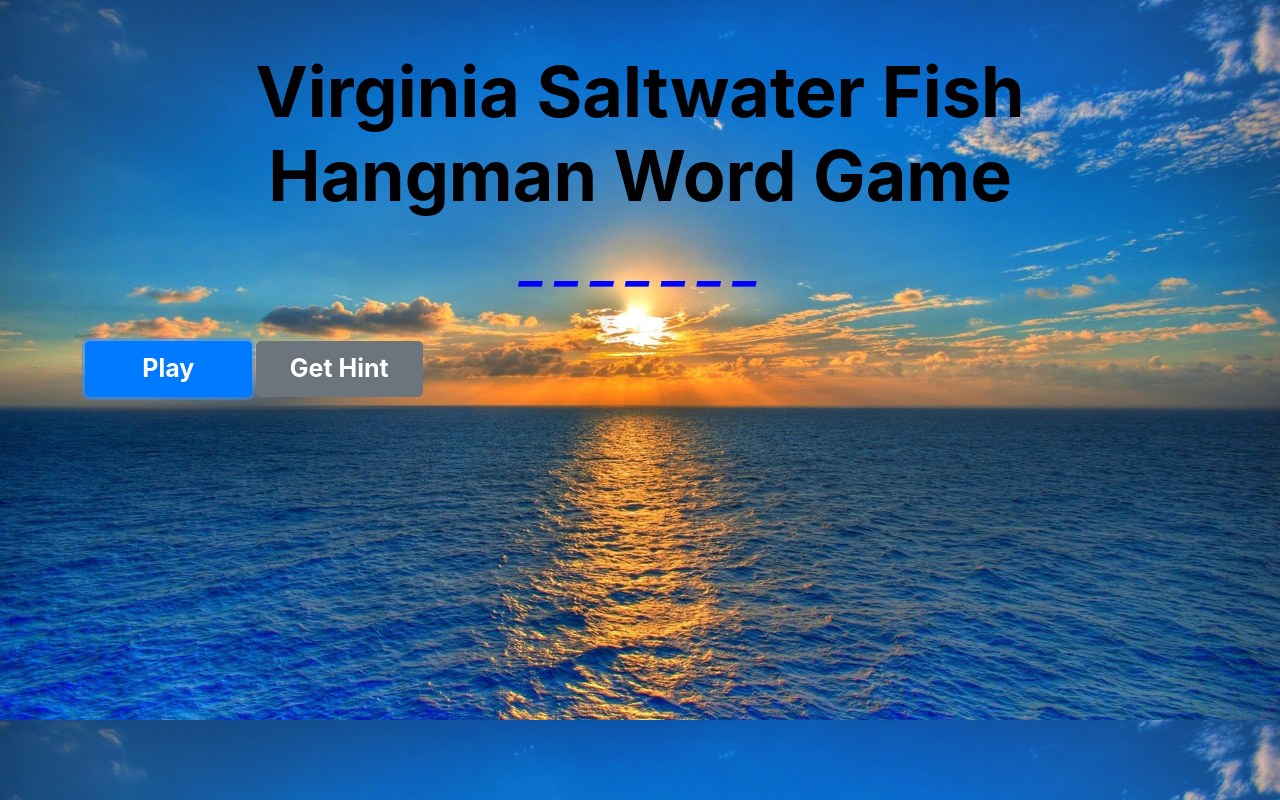
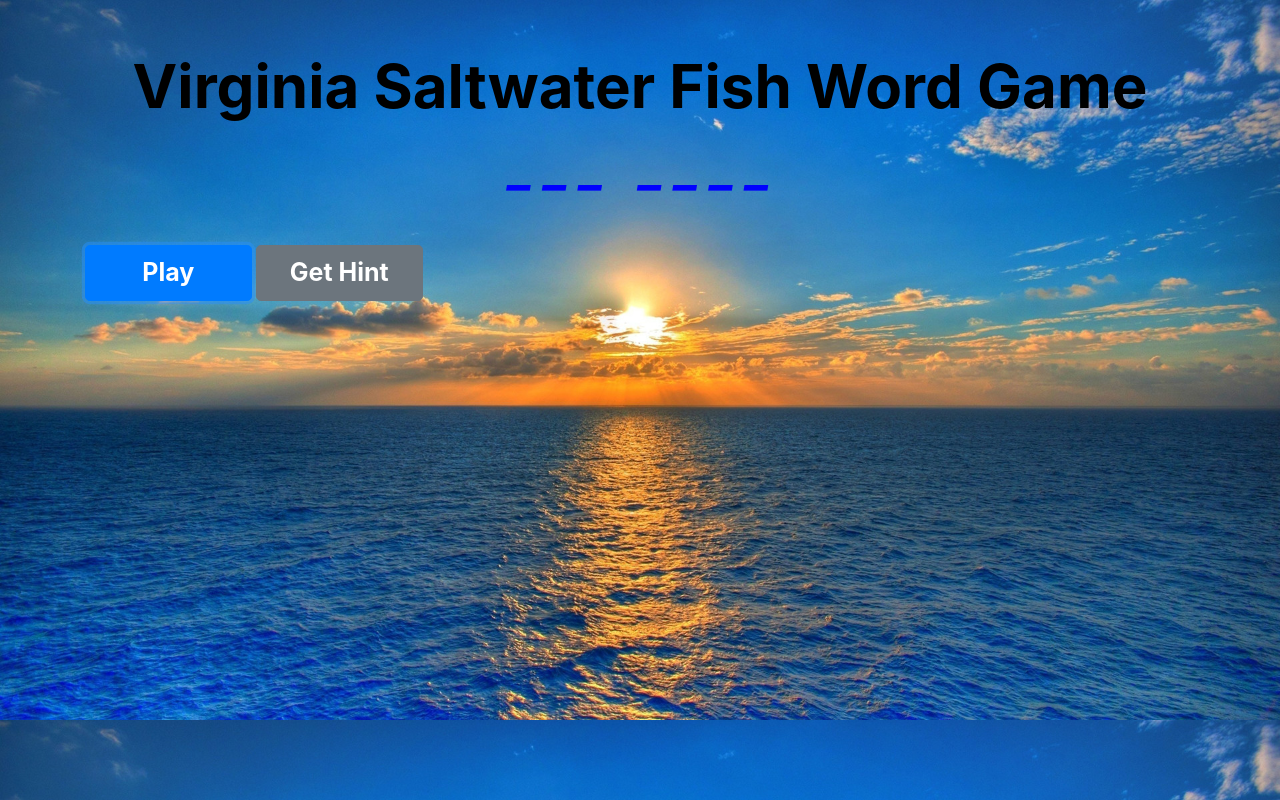
Before and after one commit to tonywaterfieldrva/word_guess_game, a plain HTML site: page index.html in a window 1280 px wide. Both pictures are taken after a click on the button "Play". Drawn offline with nearby package versions, Linux system fonts and the light colour scheme.

Commit message:
update with additional words in array

```diff
--- a/assets/css/style.css
+++ b/assets/css/style.css
@@ -4,7 +4,7 @@
        }
 
     h1 {
-      font-size: 70px;
+      font-size: 60px;
       text-align: center;
       padding-top: 50px;
       color: black;
--- a/assets/javascript/game.js
+++ b/assets/javascript/game.js
@@ -46,8 +46,8 @@ var targetWords = [];
     clearMessages();
     targetWords = [];
     guessedWord = [];
-    targetWords = ["TUNA", "MARLIN", "TILEFISH", "GROUPER", "BLACK SEABASS", "WAHOO", "TARPON", "MAHI MAHI", "SPECKLED TROUT", "BLUEFISH", "CROAKER", "FLOUNDER", "COBIA", "WHITE PERCH", "TAUTOG", "SPOT", "MACKREL", "STRIPED BASS", "SPADEFISH"];
-    //targetWords = ["BLACK SEABASS", "MAHI MAHI", "WHITE PERCH"];
+    //targetWords = ["RED DRUM", "TUNA", "MARLIN", "TILEFISH", "GROUPER", "BLACK SEABASS", "WAHOO", "TARPON", "MAHI MAHI", "SPECKLED TROUT", "BLUEFISH", "CROAKER", "FLOUNDER", "COBIA", "WHITE PERCH", "TAUTOG", "SPOT", "MACKEREL", "STRIPED BASS", "SPADEFISH"];
+    targetWords = ["MACKEREL", "BLACK SEABASS", "MAHI MAHI", "WHITE PERCH", "RED DRUM"];
     randomWord = "";
     unUsedAlpha = ["A", "B", "C", "D", "E", "F", "G", "H", "I", "J", "K", "L", "M", "N", "O", "P", "Q", "R", "S", "T", "U", "V", "W", "X", "Y", "Z"];
     usedAlpha = [];
@@ -83,6 +83,7 @@ var targetWords = [];
          // BUILDING OBJECT OF IMAGES IN FUNCTION BUT MAKING THE DECLARATION GLOBAL
    function buildFishImagesObject()  {
     FishImagesObject = {
+      "RED DRUM" : "RED DRUM_pic.jpg",
       "TUNA" : "TUNA_pic.jpg",
       "MARLIN" : "MARLIN_pic.jpg",
       "TILEFISH" : "TILEFISH_pic.jpg",
@@ -99,7 +100,7 @@ var targetWords = [];
       "WHITE PERCH" : "PERCH_pic.jpg",
       "TAUTOG" : "TAUTOG_pic.jpg",
       "SPOT" : "SPOT_pic.jpg",
-      "MACKREL" : "MACKREL_pic.jpg",
+      "MACKEREL" : "MACKEREL_pic.jpg",
       "STRIPED BASS" : "STRIPER_pic.jpg",
       "SPADEFISH" : "SPADEFISH_pic.jpg"
       }
@@ -107,13 +108,14 @@ var targetWords = [];
 
     function buildFishHintsObject()  {
     FishHintsObject = {
+      "RED DRUM" : "Bronze colors with black spot on tail",
       "TUNA" : "As seen on TV Show Wicked ....",
-      "MARLIN" : "MARLIN_pic.jpg",
-      "TILEFISH" : "TILEFISH_pic.jpg",
-      "GROUPER" : "GROUPER_pic.jpg",
-      "BLACK SEABASS" : "SEABASS_pic.jpg",
-      "WAHOO" : "WAHOO_pic.jpg",
-      "TARPON" : "TARPON_pic.jpg",
+      "MARLIN" : "The Ultimate Big Game Trophy Fish",
+      "TILEFISH" : "Offshore Deepwater Bottom Fish",
+      "GROUPER" : "Popular Menu Item",
+      "BLACK SEABASS" : "Popular Wreck Fishing Target",
+      "WAHOO" : "Toothy and Fast Offshore",
+      "TARPON" : "Shallow Water Silver Mammoth",
       "MAHI MAHI" : "aka: Dolphin, Dorado",
       "SPECKLED TROUT" : "aka: Weakfish",
       "BLUEFISH" : "aka: Chopper",
@@ -121,11 +123,11 @@ var targetWords = [];
       "FLOUNDER" : "Flat with eyes on same side of head",
       "COBIA" : "aka: Crab Eater",
       "WHITE PERCH" : "aka: Stiffback",
-      "TAUTOG" : "TAUTOG_pic.jpg",
+      "TAUTOG" : "Structure Hugging Fish that hits and runs into rocks",
       "SPOT" : "Oval dark marking behind head",
-      "MACKREL" : "MACKREL_pic.jpg",
+      "MACKEREL" : "Slim fast fish that only hit fast baits",
       "STRIPED BASS" : "Stripes on the side.  aka: Rockfish",
-      "SPADEFISH" : "SPADEFISH_pic.jpg"
+      "SPADEFISH" : "Black and White vertical stripes"
       }
     };
 
--- a/index.html
+++ b/index.html
@@ -20,7 +20,7 @@
   </audio>
 
   <div class="container">
-          <h1>Virginia Saltwater Fish Hangman Word Game</h1>
+          <h1>Virginia Saltwater Fish Word Game</h1>
 
 
 <div id="gameStatsMsg"></div>
```
Also changed, not shown: assets/images/MACKEREL_pic.jpg (added).
